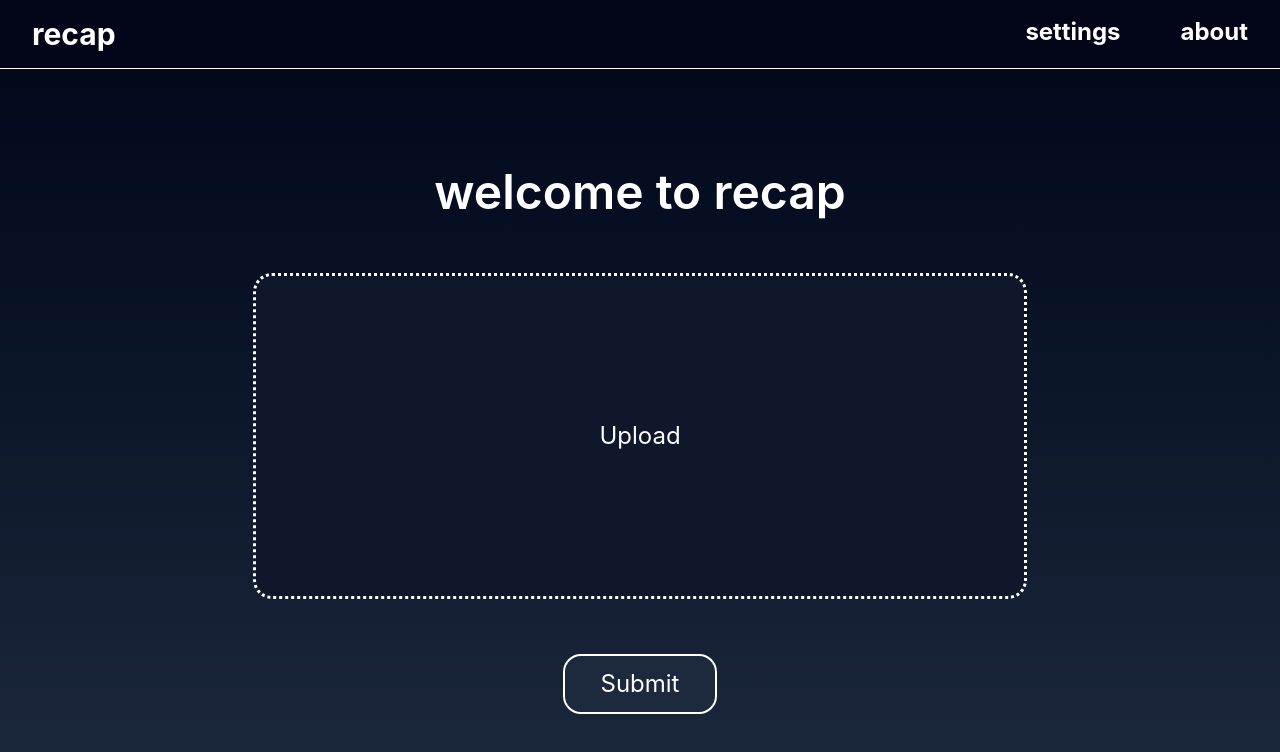
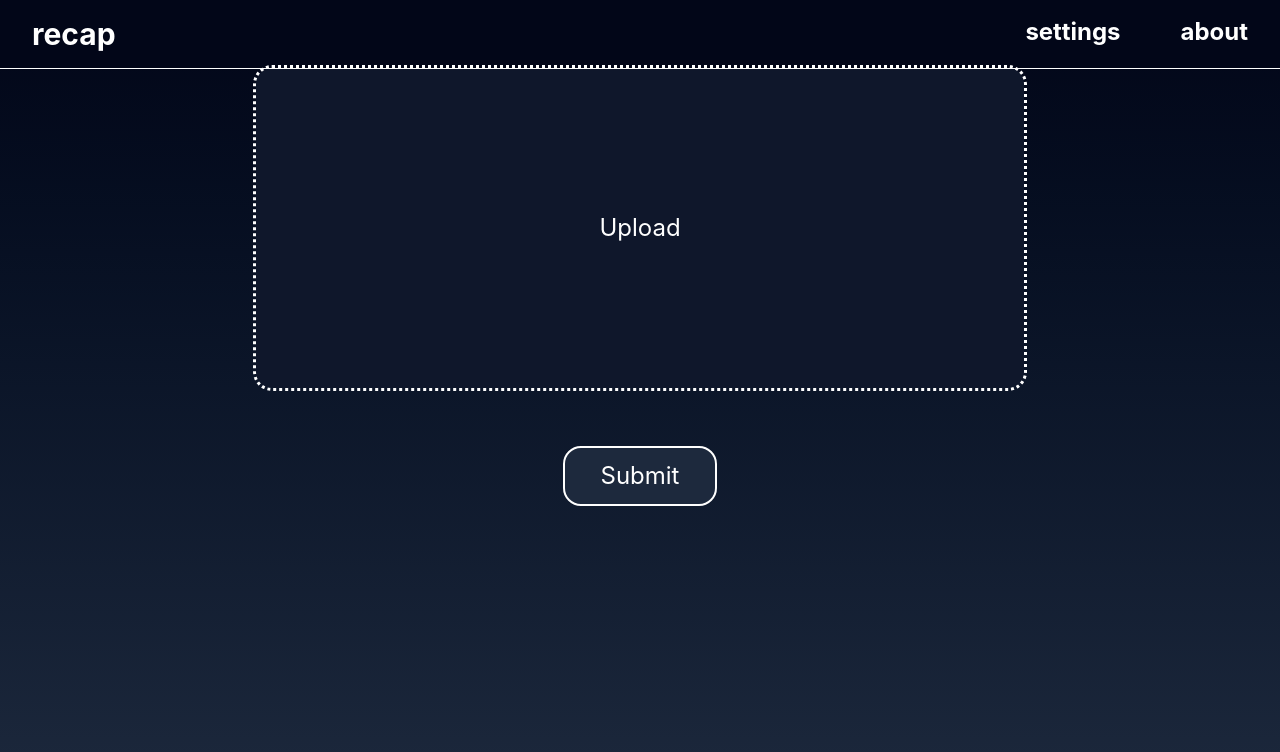
Before and after one commit to nick-yoderia/Recap, a React app in the folder front-end/: page / in a window 1280 px wide. Shown: the top 752 px of the page. Built offline with nearby package versions, Linux system fonts and the light colour scheme; the HTML template or start-up script is replaced by a standard one.

Commit message:
remove title

```diff
--- a/front-end/src/Pages/UploadScrean.jsx
+++ b/front-end/src/Pages/UploadScrean.jsx
@@ -5,9 +5,6 @@ export default function UploadScreen () {
 
     return (
     <div className = 'flex flex-col text-2xl space-y-15 center'>
-      <div className= 'text-5xl pt-25 font-semibold text-center' >
-        welcome to recap
-      </div>
           <FileUploader />
           <div className= "flex justify-center" onClick={() => console.log("TODO: Send File to backend")}>
             <AnimatedButton>Submit</AnimatedButton>
```
